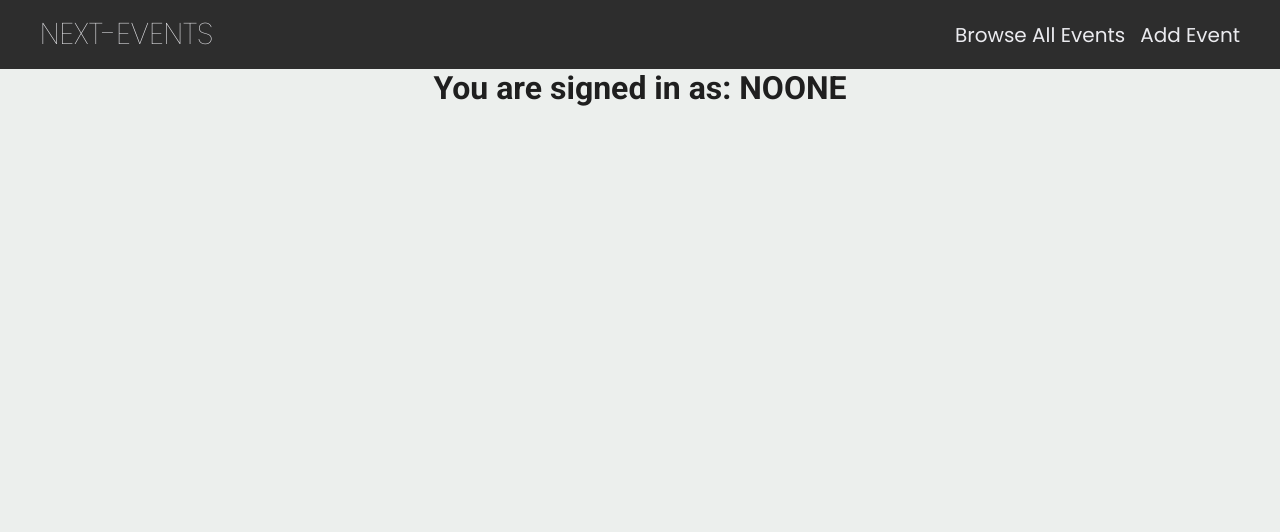
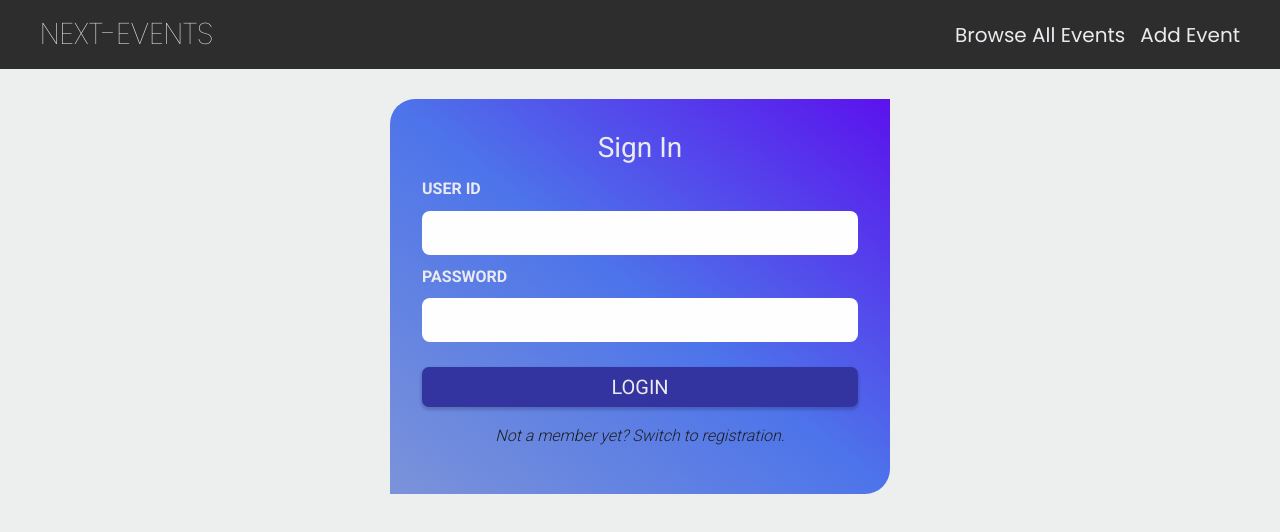
Before and after one commit to unsivilaudio/next-events, a Next.js app: page /auth in a window 1280 px wide. Shown: the top 532 px of the page. Built offline with nearby package versions, Linux system fonts and the light colour scheme; no server answers.

Commit message:
more wiring of auth form to handlers

```diff
--- /dev/null
+++ b/components/auth/AuthForm.js
@@ -0,0 +1,90 @@
+import { useState } from 'react';
+
+import Input from 'components/ui/Input';
+import Button from 'components/ui/Button';
+import classes from 'styles/components/auth/AuthForm.module.scss';
+
+const AuthForm = ({ type = 'register', toggleAuth, handleAuthSubmit }) => {
+    const [userId, setUserId] = useState('');
+    const [password, setPassword] = useState('');
+    const [passwordConfirm, setPasswordConfirm] = useState('');
+
+    function handleChangeInput(e) {
+        const { name, value } = e.target;
+        switch (name) {
+            case 'userId':
+                setUserId(value);
+                break;
+            case 'password':
+                setPassword(value);
+                break;
+            case 'passwordConfirm':
+                setPasswordConfirm(value);
+                break;
+            default:
+                break;
+        }
+    }
+
+    function submitAuthHandler(e) {
+        e.preventDefault();
+        if (userId !== '' && password !== '') {
+            if (type === 'register' && password !== passwordConfirm) {
+                console.log('PASSWORDS DONT MATCH');
+                return;
+            }
+
+            handleAuthSubmit({ userId, password });
+        }
+    }
+
+    return (
+        <div className={classes.AuthForm}>
+            <div className={classes.Title}>
+                {type === 'signin' ? 'Sign In' : 'Register'}
+            </div>
+            <form className={classes.Form} onSubmit={submitAuthHandler}>
+                <div className={classes.FormControl}>
+                    <Input
+                        label={type === 'signin' ? 'User ID' : 'Email'}
+                        name='userId'
+                        value={userId}
+                        onChange={handleChangeInput}
+                    />
+                </div>
+                <div className={classes.FormControl}>
+                    <Input
+                        label='Password'
+                        name='password'
+                        type='password'
+                        value={password}
+                        onChange={handleChangeInput}
+                    />
+                </div>
+                {type === 'register' && (
+                    <div className={classes.FormControl}>
+                        <Input
+                            label='Confirm Password'
+                            name='passwordConfirm'
+                            type='password'
+                            value={passwordConfirm}
+                            onChange={handleChangeInput}
+                        />
+                    </div>
+                )}
+                <div className={classes.FormActions}>
+                    <Button theme='success' type='submit'>
+                        {type === 'signin' ? 'Login' : 'Sign Up'}
+                    </Button>
+                    <p className={classes.HelpText} onClick={toggleAuth}>
+                        {type === 'signin'
+                            ? 'Not a member yet? Switch to registration.'
+                            : 'Already a member? Switch to Login.'}
+                    </p>
+                </div>
+            </form>
+        </div>
+    );
+};
+
+export default AuthForm;
--- a/pages/auth/index.js
+++ b/pages/auth/index.js
@@ -1,13 +1,31 @@
+import { useState } from 'react';
 import { getSession } from 'next-auth/react';
+import AuthForm from 'components/auth/AuthForm';
+import classes from 'styles/pages/AuthPage.module.scss';
 
 export default function AuthPage(props) {
-    console.log(props.session);
+    const [authType, setAuthType] = useState('signin');
+
+    function toggleAuthType() {
+        setAuthType(st => {
+            if (st === 'signin') {
+                return 'register';
+            }
+            return 'signin';
+        });
+    }
+
+    function handleAuthSubmit({ userId, password }) {
+        console.log(userId, password);
+    }
 
     return (
-        <div>
-            <h1>
-                You are signed in as: {props.session?.user.email || 'NOONE'}
-            </h1>
+        <div className={classes.AuthPage}>
+            <AuthForm
+                type={authType}
+                toggleAuth={toggleAuthType}
+                handleAuthSubmit={handleAuthSubmit}
+            />
         </div>
     );
 }
--- /dev/null
+++ b/styles/components/auth/AuthForm.module.scss
@@ -0,0 +1,74 @@
+.AuthForm {
+    color: var(--text-light);
+    background: var(--gradient-blue-1);
+    border-radius: 2.5rem 0 2.5rem 0;
+    font-size: 2.4rem;
+    padding: 3.2rem;
+    padding-bottom: 4.2rem;
+
+    .Title {
+        text-align: center;
+        text-transform: capitalize;
+        font-size: var(--title-font-size);
+        font-family: var(--title-font-family);
+        font-weight: var(--title-font-weight);
+    }
+
+    .Form {
+        margin-top: 1.5rem;
+
+        .FormControl {
+            margin-top: 1.2rem;
+
+            &:first-child {
+                margin-top: 0;
+            }
+        }
+
+        .FormActions {
+            margin-top: 2.5rem;
+            display: flex;
+            flex-wrap: wrap;
+            justify-content: center;
+
+            button {
+                flex-basis: 100%;
+                font-size: 2rem;
+                font-weight: 400;
+                text-transform: uppercase;
+                width: 15rem;
+            }
+
+            .HelpText {
+                cursor: pointer;
+                padding: 0.7rem 0;
+                position: relative;
+                color: var(--text-dark);
+                font-style: italic;
+                font-size: 1.6rem;
+                margin-top: 1.2rem;
+                text-align: center;
+                transition: all 0.3s ease;
+
+                &::after {
+                    position: absolute;
+                    content: '';
+                    bottom: 0;
+                    left: 0;
+                    width: 100%;
+                    height: 2px;
+                    background: currentColor;
+                    transform: scale(0);
+                    transition: all 0.3s ease;
+                }
+
+                &:hover {
+                    color: var(--text-light);
+                    &::after {
+                        transform: scale(1);
+                    }
+                }
+            }
+        }
+    }
+}
--- a/styles/globals.scss
+++ b/styles/globals.scss
@@ -46,9 +46,9 @@
 
     --button-color-primary: #5f7bd9;
     --button-color-primary-hover: #3b5fd4;
-    --button-color-success: #5ad142;
-    --button-color-success-hover: #1baf28;
-    --button-color-danger: #c76145;
+    --button-color-success: #3434a0;
+    --button-color-success-hover: #2222d8;
+    --button-color-danger: #ae5138;
     --button-color-danger-hover: #e7431a;
 
     --button-border-radius: 0.7rem;
--- /dev/null
+++ b/styles/pages/AuthPage.module.scss
@@ -0,0 +1,5 @@
+.AuthPage {
+    margin-top: 3rem;
+    width: 100%;
+    max-width: 50rem;
+}
```
